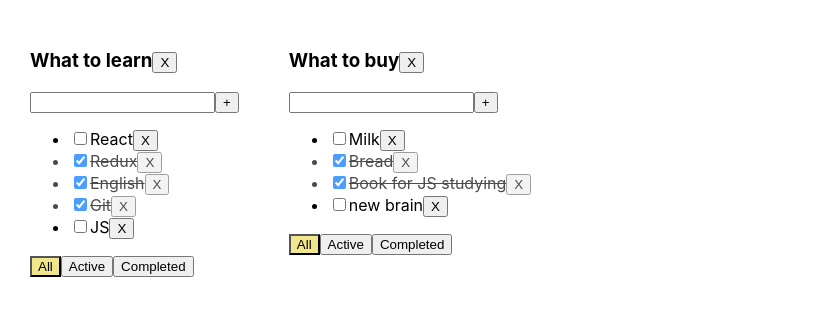
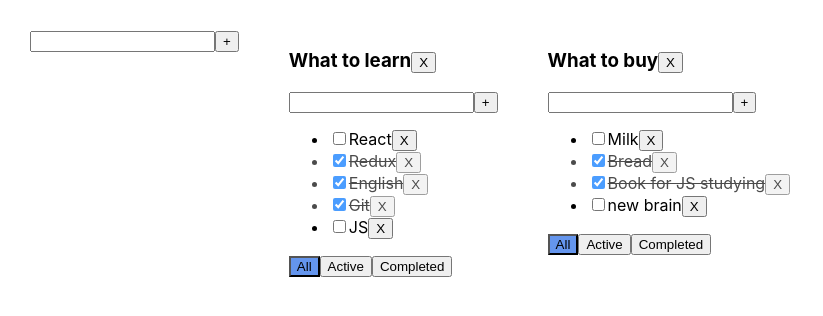
Before and after one commit to PavelSuchkov/todo_list_by_React_TS, a React (Create React App) app: page / in a window 1280 px wide. Shown: the top 316 px of the page, without its empty margins (0-823 px from the left). Built offline with nearby package versions, Linux system fonts and the light colour scheme.

Commit message:
3. adding of TDlists added

```diff
--- a/src/App.css
+++ b/src/App.css
@@ -13,7 +13,7 @@
 }
 
 .active {
-  background-color: khaki;
+  background-color: cornflowerblue;
 }
 
 .error {
--- a/src/App.tsx
+++ b/src/App.tsx
@@ -2,6 +2,7 @@ import React, {useState} from 'react';
 import './App.css';
 import TodoList from "./TodoList";
 import {v1} from "uuid";
+import {AddItemForm} from "./components/AddItemForm";
 
 export type TaskType = {
     title: string,
@@ -78,37 +79,51 @@ function App() {
         }
     }
 
-    function removeTodoList (todoListID: string) {
+    function removeTodoList(todoListID: string) {
         setTodoLists(todoLists.filter(tl => tl.id !== todoListID))
         delete tasks[todoListID]
     }
 
-    return (
-        <div className="App">
-            {
-                todoLists.map(tl => {
+    function addTodoList(title: string) {
+        const newTodoListID = v1();
+        const newTodoList: TodoListType = {
+            id: newTodoListID,
+            title: title,
+            filter: "all"
+        };
+        setTodoLists([...todoLists, newTodoList]);
+        setTasks({...tasks, [newTodoListID]: []});
+    }
+
+
+    const todoListComponent = todoLists.map(tl => {
         let tasksForTodoList = tasks[tl.id]
+
         if (tl.filter === "active") {
-                        tasksForTodoList = tasksForTodoList.filter(t => t.isDone === false);
+            tasksForTodoList = tasksForTodoList.filter(t => !t.isDone);
         }
         if (tl.filter === "completed") {
-                        tasksForTodoList = tasksForTodoList.filter(t => t.isDone === true)
+            tasksForTodoList = tasksForTodoList.filter(t => t.isDone)
         }
         return (
             <TodoList
-                            id={tl.id}
+                todoListID={tl.id}
                 title={tl.title}
+                filter={tl.filter}
                 tasks={tasksForTodoList}
-                            filter={tl.filter}
                 addTask={addTask}
                 removeTask={removeTask}
                 removeTodoList={removeTodoList}
+                changeTaskStatus={changeTaskStatus}
                 changeTodoListFilter={changeTodoListFilter}
-                            changeTaskStatus={changeTaskStatus}/>
+            />
         )
     })
-            }
 
+    return (
+        <div className="App">
+            <AddItemForm addItem={addTodoList} />
+            {todoListComponent}
         </div>
     );
 }
--- a/src/TodoList.tsx
+++ b/src/TodoList.tsx
@@ -1,9 +1,10 @@
-import React, {useState, KeyboardEvent, ChangeEvent} from 'react';
+import React, {ChangeEvent} from 'react';
 import {FilterValuesType, TaskType} from "./App";
+import {AddItemForm} from "./components/AddItemForm";
 
 
 type TodoListPropsType = {
-    id: string
+    todoListID: string
     title: string
     tasks: Array<TaskType>
     filter: FilterValuesType
@@ -16,49 +17,23 @@ type TodoListPropsType = {
 
 function TodoList(props: TodoListPropsType) {
 
-    const [title, setTitle] = useState<string>('')
-    const [error, setError] = useState<string | null>(null)
+    const addTask = (title: string) => props.addTask(title, props.todoListID)
 
-    const addTask = () => {
-        const trimmedTitle = title.trim()
-        if (trimmedTitle) {
-            props.addTask(trimmedTitle, props.id)
-        } else {
-            setError('Title is required')
-        }
-        setTitle('')
-    }
+    const setAllFilter = () => props.changeTodoListFilter("all", props.todoListID)
 
-    const onKeyPressAddTask = (e: KeyboardEvent<HTMLInputElement>) => {
-        if (e.key === "Enter") {
-            addTask()
-        }
-    }
+    const setActiveFilter = () => props.changeTodoListFilter("active", props.todoListID)
 
-    const setAllFilter = () => {
-        props.changeTodoListFilter("all", props.id)
-    }
-    const setActiveFilter = () => {
-        props.changeTodoListFilter("active", props.id)
-    }
-    const setCompletedFilter = () => {
-        props.changeTodoListFilter("completed", props.id)
-    }
+    const setCompletedFilter = () => props.changeTodoListFilter("completed", props.todoListID)
 
-    const onChangeHandler = (e: ChangeEvent<HTMLInputElement>) => {
-        setTitle(e.currentTarget.value)
-        setError(null)
-    }
-    const removeTodoList = () => {
-        props.removeTodoList(props.id)
-    }
+    const removeTodoList = () => props.removeTodoList(props.todoListID)
+
+
 
     const tasks = props.tasks.map(t => {
-        const removeTask = () => props.removeTask(t.id, props.id)
+        const removeTask = () => props.removeTask(t.id, props.todoListID)
 
         const changeTaskStatus = (e: ChangeEvent<HTMLInputElement>) =>
-            props.changeTaskStatus(t.id, e.currentTarget.checked, props.id)
-
+            props.changeTaskStatus(t.id, e.currentTarget.checked, props.todoListID)
         return (
             <li className={t.isDone ? "is-done" : ''}>
                 <input type="checkbox"
@@ -70,20 +45,12 @@ function TodoList(props: TodoListPropsType) {
             </li>
         )
     })
-
     return (
         <div>
-            <h3>{props.title}<button onClick={removeTodoList}>X</button></h3>
-            <div>
-                <input
-                    value={title}
-                    onChange={onChangeHandler}
-                    onKeyPress={onKeyPressAddTask}
-                    className={error ? 'error' : ''}
-                />
-                <button onClick={addTask}>+</button>
-                {error && <div className={'error-message'}>Title is required</div>}
-            </div>
+            <h3>{props.title}
+                <button onClick={removeTodoList}>X</button>
+            </h3>
+            <AddItemForm addItem={addTask}/>
             <ul>
                 {tasks}
             </ul>
--- /dev/null
+++ b/src/components/AddItemForm.tsx
@@ -0,0 +1,45 @@
+import React, {useState, KeyboardEvent, ChangeEvent} from 'react';
+
+type AddItemFormPropsType = {
+    addItem: (title: string) => void
+}
+
+export function AddItemForm(props: AddItemFormPropsType) {
+
+    const [title, setTitle] = useState<string>('');
+    const [error, setError] = useState<string | null>(null);
+
+    const onKeyPressAddItem = (e: KeyboardEvent<HTMLInputElement>) => {
+        if (e.key === "Enter") {
+            addItem()
+        }
+    }
+
+    const addItem = () => {
+        const trimmedTitle = title.trim()
+        if (trimmedTitle) {
+            props.addItem(trimmedTitle)
+        } else {
+            setError('Title is required')
+        }
+        setTitle('')
+    }
+
+    const onChangeHandler = (e: ChangeEvent<HTMLInputElement>) => {
+        setTitle(e.currentTarget.value)
+        setError(null)
+    }
+
+    return (
+        <div>
+            <input
+                value={title}
+                onChange={onChangeHandler}
+                onKeyPress={onKeyPressAddItem}
+                className={error ? 'error' : ''}
+            />
+            <button onClick={addItem}>+</button>
+            {error && <div className={'error-message'}>Title is required</div>}
+        </div>
+    )
+}
```
Lines whose indentation alone changed are shown as unchanged.
